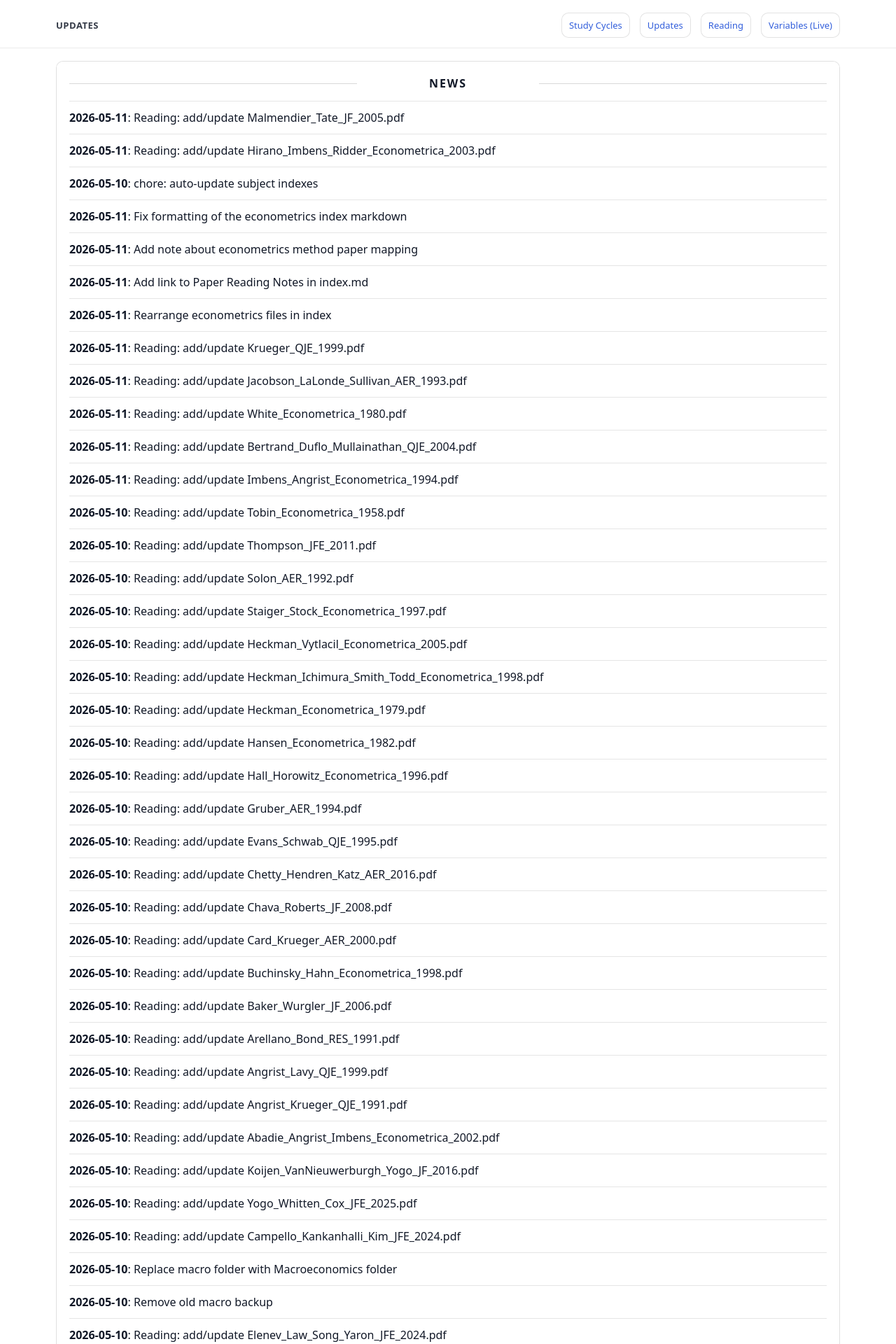
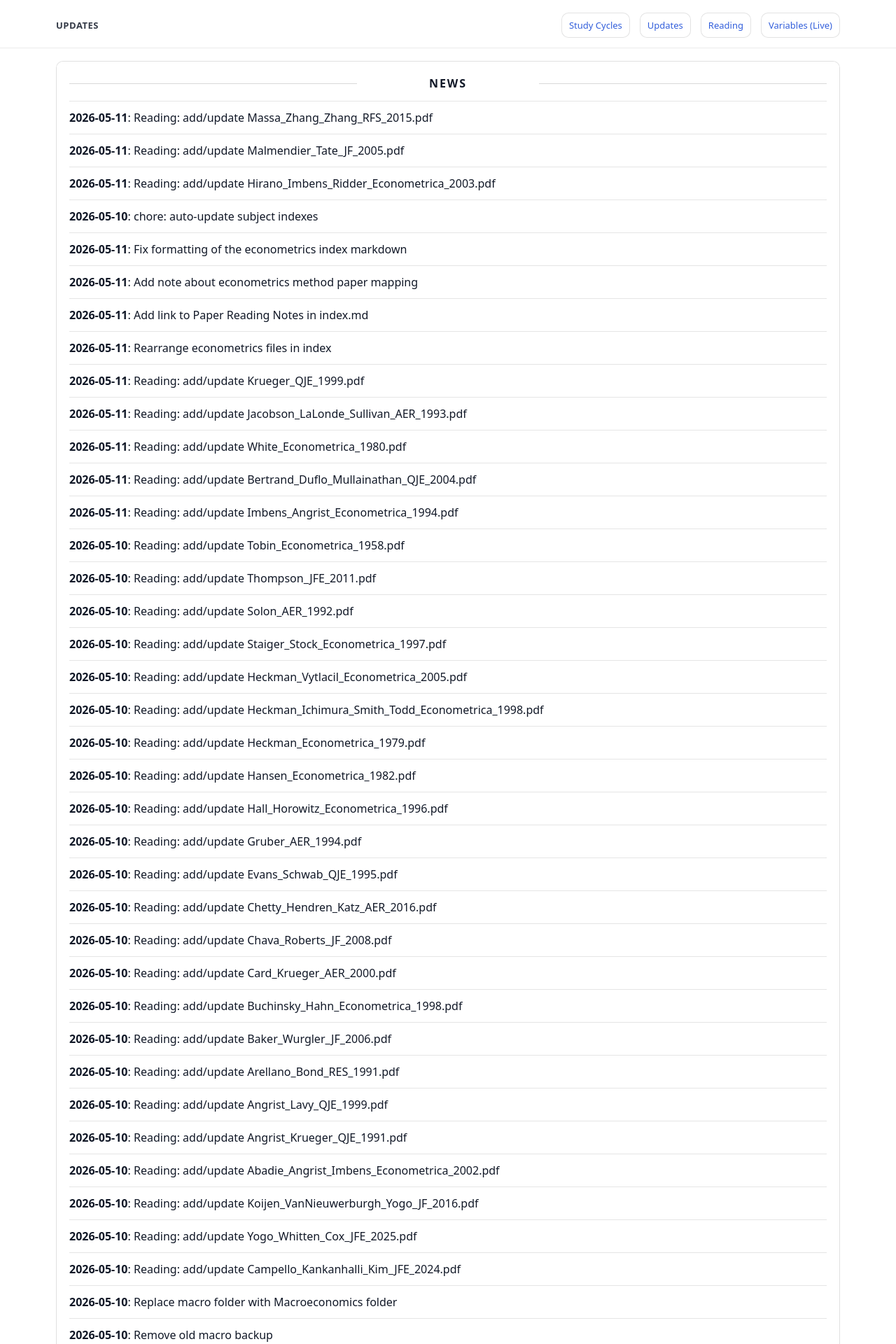
Before and after one commit to yaxinzn/study-archive, a Jekyll site: the page built from updates/index.md, in a window 1280 px wide. Shown: the top 1920 px of the page at 70% size. Built offline with Jekyll 4.4.1, drawn with Linux system fonts in a browser that asks for light colours; some of the changed text lies outside the part shown.

Commit message:
chore: update NEWS feed

```diff
--- a/_data/news.yml
+++ b/_data/news.yml
@@ -1,4 +1,7 @@
 # Auto-generated update history (sorted newest -> oldest). Do not edit manually.
+- ts: "1778452121"
+  date: "2026-05-11"
+  title: "Reading: add/update Massa_Zhang_Zhang_RFS_2015.pdf"
 - ts: "1778451878"
   date: "2026-05-11"
   title: "Reading: add/update Malmendier_Tate_JF_2005.pdf"
```
